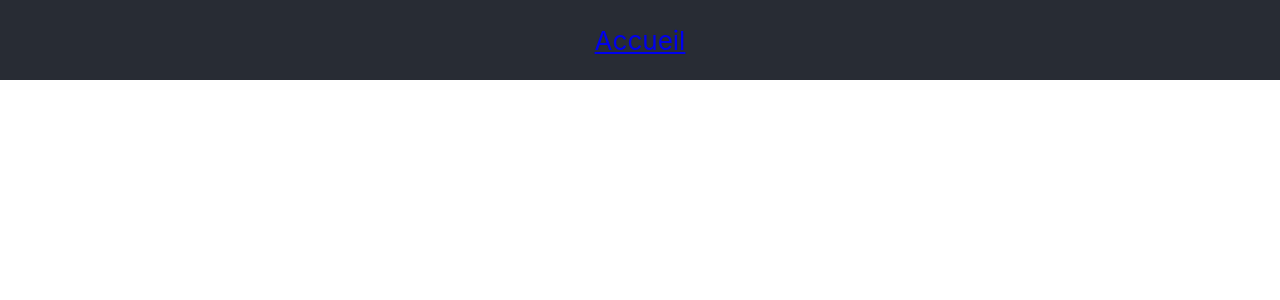
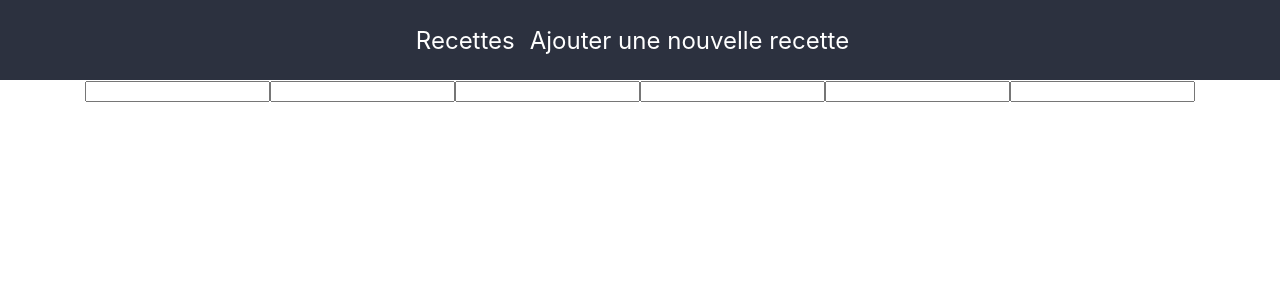
Before and after one commit to RenaudPavie/cantina-client, a React (Create React App) app: page /new-recipe in a window 1280 px wide. Shown: the top 300 px of the page. Built offline with nearby package versions, Linux system fonts and the light colour scheme.

Commit message:
set up the form page, get all data and display it in details page

```diff
--- a/src/App.css
+++ b/src/App.css
@@ -1,13 +1,17 @@
 .App-header {
-  background-color: #282c34;
+  background-color: #2c313f;
   min-height: 80px;
   display: flex;
   align-items: center;
   justify-content: center;
-  font-size: calc(10px + 2vmin);
-  color: white;
 }
-
+.App-header a {
+  color: #fff;
+  margin-right: 15px;
+  position: relative;
+  font-weight: 400;
+  font-size: 1.5rem
+}
 .App {
   display: flex;
   flex-direction: column;
--- a/src/App.js
+++ b/src/App.js
@@ -2,6 +2,7 @@ import {BrowserRouter, Route, NavLink} from 'react-router-dom'
 
 import Accueil from './views/Accueil'
 import Recipe from './views/Recipe'
+import AddRecipe from './views/AddRecipe'
 
 import './App.css';
 
@@ -10,13 +11,16 @@ function App() {
     <BrowserRouter>
       <div className="App">
         <header className="App-header">
-          <NavLink to="/" activeClassName="selected" exact>Accueil</NavLink>
+          <NavLink to="/" activeClassName="selected" exact>Recettes</NavLink>
+          <NavLink to="/new-recipe" exact>Ajouter une nouvelle recette</NavLink>
         </header>
 
         {/* Accueil */}
         <Route path="/" component={Accueil} exact />
         {/* Recette */}
-        <Route path="/recipe/:id" component={Recipe} />
+        <Route path="/recette/:id" component={Recipe} />
+        {/* Formulaire d'ajout de recette */}
+        <Route path="/new-recipe" component={AddRecipe} />
       </div>
     </BrowserRouter>
   );
--- a/src/components/RecipeCard.js
+++ b/src/components/RecipeCard.js
@@ -1,4 +1,4 @@
-import React , {useEffect} from 'react'
+import React from 'react'
 import { Link } from "react-router-dom";
 
 import './recipeCard.css'
@@ -6,9 +6,10 @@ import './recipeCard.css'
 function RecipeCard(props) {
     const data = props.data;
     return (
-        <Link to={"event/" + data.id}>
+        <Link to={"recette/" + data.id}>
             <div className="recipeCard">
                 <p>{data.titre}</p>
+                <img src={data.photo} alt="" />
                 <p>{data.niveau}</p>
                 <p>{data.personnes}</p>
                 <p>{data.tempsPreparation}</p>
--- a/src/index.css
+++ b/src/index.css
@@ -11,3 +11,6 @@ code {
   font-family: source-code-pro, Menlo, Monaco, Consolas, 'Courier New',
     monospace;
 }
+a {
+  text-decoration: none;
+}
--- a/src/views/Accueil.js
+++ b/src/views/Accueil.js
@@ -13,9 +13,8 @@ function Accueil() {
     return (
     <div className="container">
         <section className="recipeWrapper">
-
             {recipes && recipes.map(e =>
-                <RecipeCard data={e} />
+                <RecipeCard key={e.id} data={e} />
                 )}
         </section>
     </div>
--- /dev/null
+++ b/src/views/AddRecipe.js
@@ -0,0 +1,18 @@
+// import {useState,useEffect} from 'react'
+
+function AddRecipe() {
+    return (
+    <div className="container">
+        <form action="">
+            <input type="text" />
+            <input type="text" />
+            <input type="text" />
+            <input type="text" />
+            <input type="text" />
+            <input type="text" />
+        </form>
+    </div>
+    )
+}
+
+export default AddRecipe
--- a/src/views/Recipe.js
+++ b/src/views/Recipe.js
@@ -1,7 +1,34 @@
-function Recipe(props) {
+import React, {useState,useEffect} from 'react'
+import { useParams } from "react-router-dom";
+
+function Recipe() {
+    const params = useParams();
+    const id = params.id;
+    const [recipe, setRecipe] = useState(null);
+
+    useEffect(() => {
+        fetch(`http://localhost:9000/api/recipe/${id}`)
+        .then((res) => res.json())
+        .then((data) => {
+            setRecipe(data)
+        });
+    }, [id]);
+
     return (
         <div>
-            <p> detail </p>
+            {recipe && (
+                <div key={recipe.id}>
+                    <p>{recipe.titre}</p>
+                    <img src={recipe.photo} alt="" />
+                    <p>{recipe.description}</p>
+                    <p>{recipe.niveau}</p>
+                    <p>{recipe.personnes}</p>
+                    <p>{recipe.tempsPreparation}</p>
+                    <p>{recipe.ingredients}</p>
+                    <p>{recipe.etapes}</p>
+                    <p>{recipe.titre}</p>
+                </div>
+            )}
         </div>
     )
 }
```
